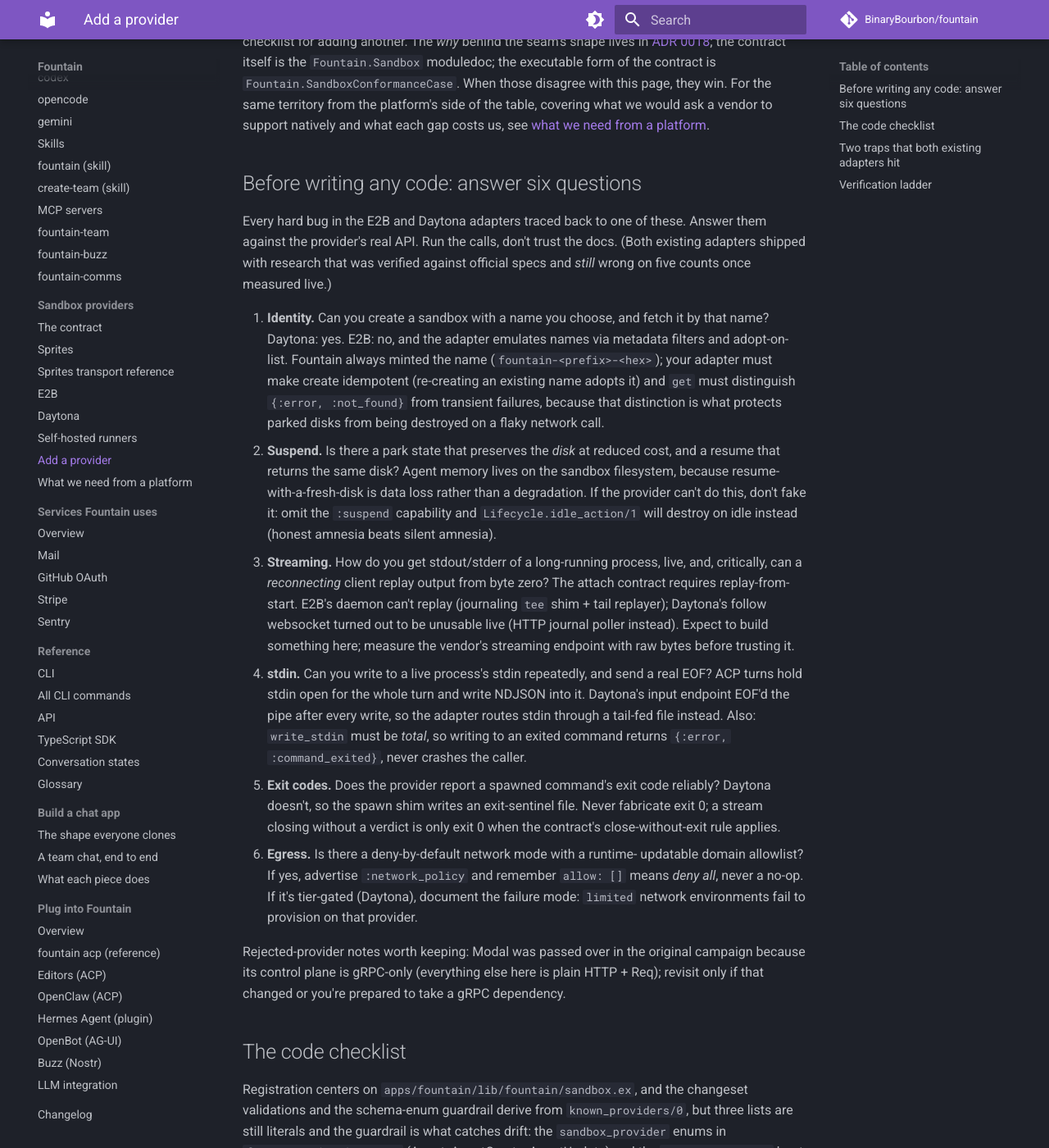
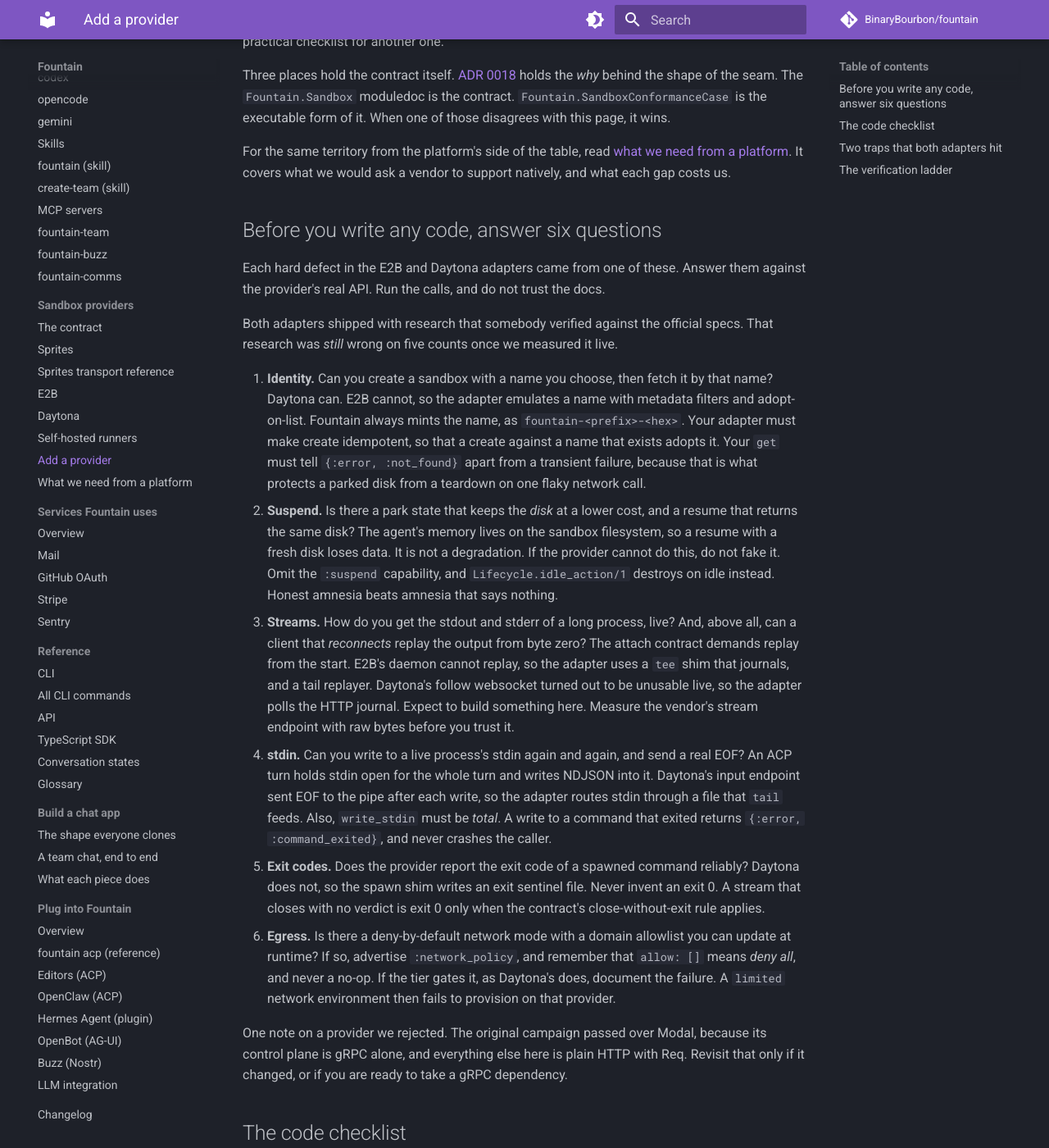
Before and after one commit to BinaryBourbon/fountain, an MkDocs documentation site: the page built from docs/integrations/adding-a-sandbox-provider.md, in a window 1280 px wide and 1400 px high, scrolled down 193 px. Shown: the whole window at 82% size. Built offline with MkDocs 1.6.1 and Material for MkDocs 9.7.7, drawn with Linux system fonts in a browser that asks for light colours; comment, search, counter and statistics services are not loaded; some of the changed text lies outside the part shown.

Commit message:
docs(ste): rewrite the add-a-provider guide
Backlog: 18 -> 17.

```diff
--- a/docs/integrations/adding-a-sandbox-provider.md
+++ b/docs/integrations/adding-a-sandbox-provider.md
@@ -1,136 +1,150 @@
-# Adding a sandbox provider
+# Add a sandbox provider
 
-Fountain runs conversations on pluggable sandbox backends behind the
-`Fountain.Sandbox` behaviour (Sprites, E2B, Daytona and the self-hosted
-runner today). This page is the practical checklist for adding another. The *why* behind the seam's
-shape lives in [ADR 0018](https://github.com/BinaryBourbon/fountain/blob/main/decisions/0018-sandbox-provider-abstraction.md);
-the contract itself is the `Fountain.Sandbox` moduledoc; the executable form
-of the contract is `Fountain.SandboxConformanceCase`. When those disagree
-with this page, they win. For the same territory from the platform's side of
-the table, covering what we would ask a vendor to support natively and what
-each gap costs us, see [what we need from a
-platform](platform-requirements.md).
+Fountain runs a conversation on a pluggable sandbox backend, behind the
+`Fountain.Sandbox` behaviour. Today those are Sprites, E2B, Daytona and the
+self-hosted runner. This page is the practical checklist for another one.
 
-## Before writing any code: answer six questions
+Three places hold the contract itself.
+[ADR 0018](https://github.com/BinaryBourbon/fountain/blob/main/decisions/0018-sandbox-provider-abstraction.md)
+holds the *why* behind the shape of the seam. The `Fountain.Sandbox` moduledoc
+is the contract. `Fountain.SandboxConformanceCase` is the executable form of
+it. When one of those disagrees with this page, it wins.
 
-Every hard bug in the E2B and Daytona adapters traced back to one of these.
-Answer them against the provider's real API. Run the calls, don't trust the
-docs. (Both existing adapters shipped with research that was verified against
-official specs and *still* wrong on five counts once measured live.)
+For the same territory from the platform's side of the table, read
+[what we need from a platform](platform-requirements.md). It covers what we
+would ask a vendor to support natively, and what each gap costs us.
 
-1. **Identity.** Can you create a sandbox with a name you choose, and fetch
-   it by that name? Daytona: yes. E2B: no, and the adapter emulates names via
-   metadata filters and adopt-on-list. Fountain always minted the name
-   (`fountain-<prefix>-<hex>`); your adapter must make create idempotent
-   (re-creating an existing name adopts it) and `get` must distinguish
-   `{:error, :not_found}` from transient failures, because that distinction is what
-   protects parked disks from being destroyed on a flaky network call.
-2. **Suspend.** Is there a park state that preserves the *disk* at reduced
-   cost, and a resume that returns the same disk? Agent memory lives on the
-   sandbox filesystem, because resume-with-a-fresh-disk is data loss rather than a
-   degradation. If the provider can't do this, don't fake it: omit the
-   `:suspend` capability and `Lifecycle.idle_action/1` will destroy on idle
-   instead (honest amnesia beats silent amnesia).
-3. **Streaming.** How do you get stdout/stderr of a long-running process,
-   live, and, critically, can a *reconnecting* client replay output from
-   byte zero? The attach contract requires replay-from-start. E2B's daemon
-   can't replay (journaling `tee` shim + tail replayer); Daytona's follow
-   websocket turned out to be unusable live (HTTP journal poller instead).
-   Expect to build something here; measure the vendor's streaming endpoint
-   with raw bytes before trusting it.
-4. **stdin.** Can you write to a live process's stdin repeatedly, and send a
-   real EOF? ACP turns hold stdin open for the whole turn and write NDJSON
-   into it. Daytona's input endpoint EOF'd the pipe after every write, so the
-   adapter routes stdin through a tail-fed file instead. Also: `write_stdin`
-   must be *total*, so writing to an exited command returns
-   `{:error, :command_exited}`, never crashes the caller.
-5. **Exit codes.** Does the provider report a spawned command's exit code
-   reliably? Daytona doesn't, so the spawn shim writes an exit-sentinel file.
-   Never fabricate exit 0; a stream closing without a verdict is only exit 0
-   when the contract's close-without-exit rule applies.
-6. **Egress.** Is there a deny-by-default network mode with a runtime-
-   updatable domain allowlist? If yes, advertise `:network_policy` and
-   remember `allow: []` means *deny all*, never a no-op. If it's tier-gated
-   (Daytona), document the failure mode: `limited` network environments
-   fail to provision on that provider.
+## Before you write any code, answer six questions
 
-Rejected-provider notes worth keeping: Modal was passed over in the original
-campaign because its control plane is gRPC-only (everything else here is
-plain HTTP + Req); revisit only if that changed or you're prepared to take a
+Each hard defect in the E2B and Daytona adapters came from one of these.
+Answer them against the provider's real API. Run the calls, and do not trust
+the docs.
+
+Both adapters shipped with research that somebody verified against the
+official specs. That research was *still* wrong on five counts once we
+measured it live.
+
+1. **Identity.** Can you create a sandbox with a name you choose, then fetch
+   it by that name? Daytona can. E2B cannot, so the adapter emulates a name
+   with metadata filters and adopt-on-list. Fountain always mints the name,
+   as `fountain-<prefix>-<hex>`. Your adapter must make create idempotent, so
+   that a create against a name that exists adopts it. Your `get` must tell
+   `{:error, :not_found}` apart from a transient failure, because that is
+   what protects a parked disk from a teardown on one flaky network call.
+2. **Suspend.** Is there a park state that keeps the *disk* at a lower cost,
+   and a resume that returns the same disk? The agent's memory lives on the
+   sandbox filesystem, so a resume with a fresh disk loses data. It is not a
+   degradation. If the provider cannot do this, do not fake it. Omit the
+   `:suspend` capability, and `Lifecycle.idle_action/1` destroys on idle
+   instead. Honest amnesia beats amnesia that says nothing.
+3. **Streams.** How do you get the stdout and stderr of a long process, live?
+   And, above all, can a client that *reconnects* replay the output from byte
+   zero? The attach contract demands replay from the start. E2B's daemon
+   cannot replay, so the adapter uses a `tee` shim that journals, and a tail
+   replayer. Daytona's follow websocket turned out to be unusable live, so
+   the adapter polls the HTTP journal. Expect to build something here.
+   Measure the vendor's stream endpoint with raw bytes before you trust it.
+4. **stdin.** Can you write to a live process's stdin again and again, and
+   send a real EOF? An ACP turn holds stdin open for the whole turn and
+   writes NDJSON into it. Daytona's input endpoint sent EOF to the pipe after
+   each write, so the adapter routes stdin through a file that `tail` feeds.
+   Also, `write_stdin` must be *total*. A write to a command that exited
+   returns `{:error, :command_exited}`, and never crashes the caller.
+5. **Exit codes.** Does the provider report the exit code of a spawned
+   command reliably? Daytona does not, so the spawn shim writes an exit
+   sentinel file. Never invent an exit 0. A stream that closes with no
+   verdict is exit 0 only when the contract's close-without-exit rule
+   applies.
+6. **Egress.** Is there a deny-by-default network mode with a domain
+   allowlist you can update at runtime? If so, advertise `:network_policy`,
+   and remember that `allow: []` means *deny all*, and never a no-op. If the
+   tier gates it, as Daytona's does, document the failure. A `limited`
+   network environment then fails to provision on that provider.
+
+One note on a provider we rejected. The original campaign passed over Modal,
+because its control plane is gRPC alone, and everything else here is plain
+HTTP with Req. Revisit that only if it changed, or if you are ready to take a
 gRPC dependency.
 
 ## The code checklist
 
-Registration centers on `apps/fountain/lib/fountain/sandbox.ex`, and the
-changeset validations and the schema-enum guardrail derive from
-`known_providers/0`, but three lists are still literals and the guardrail
-is what catches drift: the `sandbox_provider` enums in
-`fountain_web/schemas.ex` (Agent, AgentCreate, AgentUpdate) and the
-`SANDBOX_PROVIDER` boot check in `config/runtime.exs`. Budget those edits.
+Registration centers on `apps/fountain/lib/fountain/sandbox.ex`. The changeset
+validations and the schema-enum guardrail derive from `known_providers/0`.
+Three lists are still literals, and the guardrail is what catches the drift.
+Those are the `sandbox_provider` enums in `fountain_web/schemas.ex`, on Agent,
+AgentCreate and AgentUpdate, and the `SANDBOX_PROVIDER` boot check in
+`config/runtime.exs`. Budget for those edits.
 
-1. **Adapter modules** under `apps/fountain/lib/fountain/sandbox/<provider>/`:
-   the adapter (`@behaviour Fountain.Sandbox`), an API client, and whatever
-   streaming/command-server processes the provider needs. Keep provider
-   secrets out of `Handle.private` inspection (the struct already excludes
-   `private` from Inspect, so don't defeat that). Normalize every error into
-   the taxonomy in the behaviour moduledoc (`:not_found`, `{:unavailable,_}`,
-   `{:denied,_}`, `{:rate_limited,_}`, …) in an `errors.ex`, because `Fountain.Retry`
-   keys retryability off these shapes.
-2. **Register it**: add the atom to `known_providers/0`, the module to
-   `@default_adapters`, and a `credential_present?/1` clause. "Enabled" is
-   exactly "adapter registered AND credential present", and there is no other
-   switch, and the agent-form provider select appears on its own once a
-   second provider is enabled.
-3. **Config**: `config/runtime.exs` env vars (`<PROVIDER>_API_KEY` required,
-   plus base URL / image knobs, blank-equals-unset), rows in
-   `docs/configuration.md`, `.env.example`, `.env.compose.example`, and
-   `docker-compose.yml`.
-4. **Conformance**: add a `use Fountain.SandboxConformanceCase, adapter: ...`
-   test with Req.Test stubs for the provider API (or, for a provider whose
-   sandbox names carry routing, `name: {Mod, :fun, args}` to mint them, because the
-   runner adapter does this). This is the gate that
-   catches contract drift (exec-never-raises, write_stdin totality, replay-
-   from-start, one-terminal-frame, `allow: []` is not a no-op, …).
-5. **Image**: a Dockerfile under `images/<provider>/` that bakes the `sprite`
-   user (passwordless sudo, `/home/sprite`), node/npm/bun/git, the agent
-   CLIs, **and a sprite-writable npm global prefix**
-   (`npm config set prefix /home/sprite/.npm-global`), because without that
-   provisioning's `npm install -g --silent` fails as a silent exit 243. If
-   commands run as a provider-selected user, make sure it's `sprite` (cf.
-   `E2B_USER`).
-6. **Docs**: an `docs/integrations/<provider>.md` page + `mkdocs.yml` nav
-   entry, modeled on `e2b.md` / `daytona.md`.
+1. **Adapter modules**, under
+   `apps/fountain/lib/fountain/sandbox/<provider>/`. You need the adapter,
+   with `@behaviour Fountain.Sandbox`, an API client, and whatever stream or
+   command-server processes the provider needs. Keep the provider's secrets
+   out of an inspection of `Handle.private`. The struct already excludes
+   `private` from Inspect, so do not defeat that. Normalize each error into
+   the taxonomy in the behaviour moduledoc, in an `errors.ex`. That is
+   `:not_found`, `{:unavailable,_}`, `{:denied,_}`, `{:rate_limited,_}` and
+   the rest, because `Fountain.Retry` keys retryability off those shapes.
+2. **Register it.** Add the atom to `known_providers/0`, the module to
+   `@default_adapters`, and a `credential_present?/1` clause. "On" is exactly
+   "you registered the adapter AND the credential is there". There is no
+   other switch. The provider select in the agent form appears on its own,
+   once a second provider is on.
+3. **Config.** Add the env vars to `config/runtime.exs`. You need
+   `<PROVIDER>_API_KEY`, and a base URL and image knobs, where blank equals
+   unset. Then add rows to `docs/configuration.md`, `.env.example`,
+   `.env.compose.example` and `docker-compose.yml`.
+4. **Conformance.** Add a test with
+   `use Fountain.SandboxConformanceCase, adapter: ...` and Req.Test stubs for
+   the provider API. Where a sandbox name has to carry a route, mint the
+   names with `name: {Mod, :fun, args}`, the way the runner adapter does.
+   This is the gate that catches contract drift. It covers exec-never-raises,
+   `write_stdin` totality, replay from the start, one terminal frame, and
+   `allow: []` as more than a no-op.
+5. **Image.** Write a Dockerfile under `images/<provider>/`. It bakes the
+   `sprite` user, with passwordless sudo and `/home/sprite`. It bakes node,
+   npm, bun and git, and the agent CLIs. It also bakes **an npm global prefix
+   that `sprite` can write to**, with
+   `npm config set prefix /home/sprite/.npm-global`. Without that, the
+   `npm install -g --silent` at provision fails as a silent exit 243. If
+   commands run as a user the provider selects, make sure that user is
+   `sprite`. Compare `E2B_USER`.
+6. **Docs.** Add a `docs/integrations/<provider>.md` page and a `mkdocs.yml`
+   nav entry, modelled on `e2b.md` and `daytona.md`.
 
-## Two traps that both existing adapters hit
+## Two traps that both adapters hit
 
 - **Spawn must not return before the provider acks the process.** The ACP
-  peer writes `initialize` within milliseconds of spawn returning; any
+  peer writes `initialize` within milliseconds of the return from spawn. An
   adapter that returns from `spawn` while the daemon-side registration is
-  still in flight will fail prod turns with what looks like "process
-  exited" (E2B lost this race in ~300ms, PR #693). Block on the daemon's
-  start acknowledgment.
-- **Local success proves less than you think.** The E2B race passed every
-  local run and both full local cycles on latency luck, and Daytona's
-  websocket looked fine in unit tests. The verification ladder below exists
-  because each rung caught something the previous one couldn't.
+  still in flight fails prod turns, and the failure looks like "process
+  exited". E2B lost that race in about 300ms, and PR #693 fixed it. Block on
+  the daemon's start acknowledgment.
+- **A local success proves less than you think.** The E2B race passed each
+  local run and both full local cycles, on latency luck. Daytona's websocket
+  looked fine in unit tests. The verification ladder below exists because
+  each rung caught something the rung before it could not.
 
-## Verification ladder
+## The verification ladder
 
-Run them in order. Each rung has caught real bugs the previous rung passed.
+Run these in order. Each rung has caught a real defect that the rung before
+it passed.
 
 1. `mix test`, with the conformance suite green against your Req.Test stubs.
-2. **Live adapter smoke** against a real account: every behaviour callback
-   exercised, including suspend/resume with a file surviving the round trip,
-   attach replay, and egress deny/allow.
-3. **Full conversation cycle** locally (`start_conversation` → real model
-   turn → idle park → provider-side status check → wake → second turn →
-   terminate → provider-side gone), using the custom image.
-4. **Prod smoke** after merge+deploy: pin an agent to the provider via
-   `POST /api/agents` (`sandbox_provider`), run one conversation through the
-   public API, poll **turn status** (not `turn_count`, because a failed turn still
-   counts), read the answer from `/events`, terminate, and confirm the
-   provider account is clean.
+2. **A live adapter smoke** against a real account. Exercise each behaviour
+   callback. That includes suspend and resume with a file that survives the
+   round trip, an attach replay, and an egress deny and allow.
+3. **A full conversation cycle** locally, on the custom image.
+   `start_conversation`, a real model turn, an idle park, a status check on
+   the provider side, a wake, a second turn, a terminate. The sandbox is then
+   gone on the provider side.
+4. **A prod smoke** after the merge and the deploy. Pin an agent to the
+   provider with `sandbox_provider` on `POST /api/agents`. Run one
+   conversation through the public API. Poll the **turn status**, and not
+   `turn_count`, because a turn that failed still counts. Read the answer
+   from `/events`, terminate, then confirm that the provider account is
+   clean.
 
-Then: the provider's key goes to the Infisical prod project (synced into
-`fountain-secrets`, auto-reloads the deployment), and the image needs a
-rebuild story (#692 tracks automating that).
+Two things remain after that. The provider's key goes to the Infisical prod
+project, which syncs it into `fountain-secrets` and reloads the deployment on
+its own. The image needs a rebuild story, and #692 tracks how to automate
+that.
```
Also changed, not shown: 1 other file.
